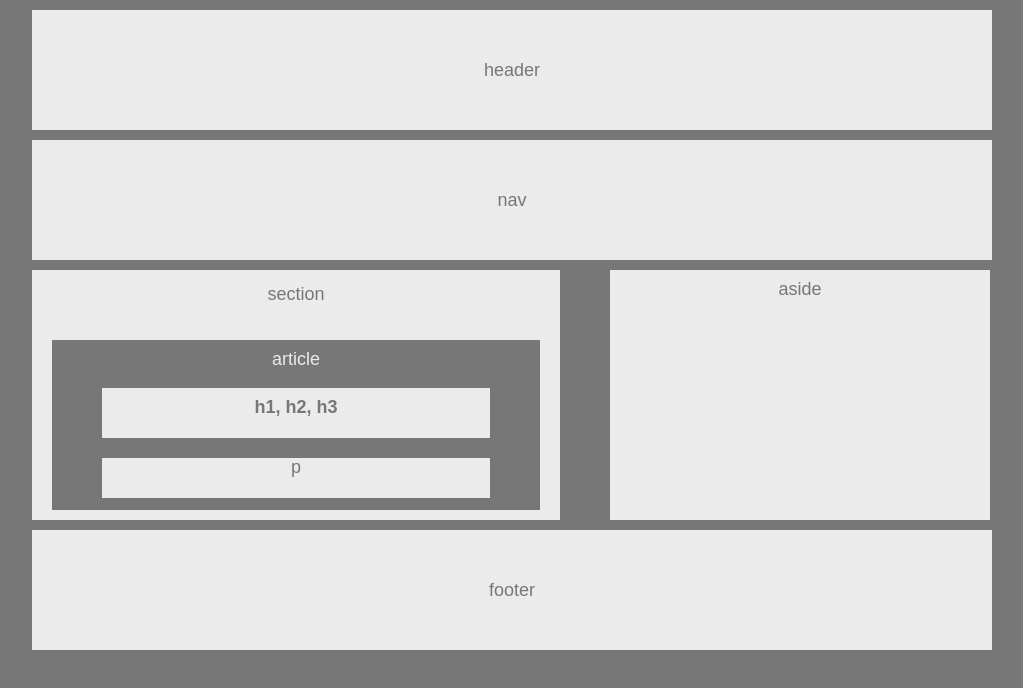
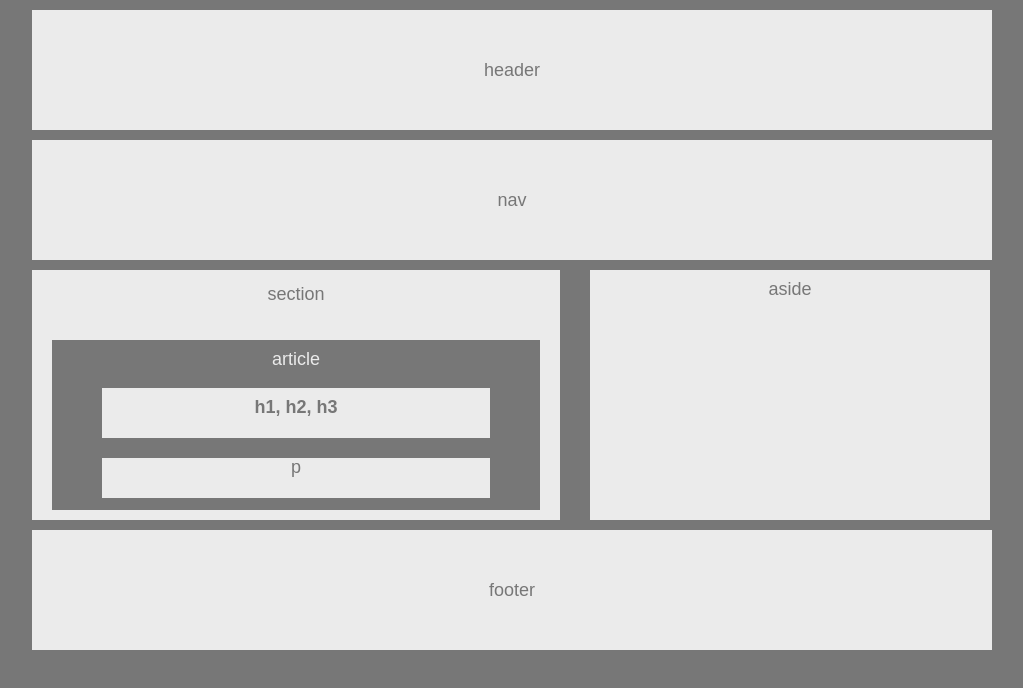
Before and after one commit to AudreySen/HW-Wireframe, a plain HTML site: page index.html in a window 1280 px wide. Shown: the whole page, without its empty margins (128-1151 px from the left). Drawn offline with Linux system fonts and the light colour scheme.

Commit message:
I modified the margin of the aside element

```diff
--- a/main.css
+++ b/main.css
@@ -42,10 +42,10 @@ aside {
     background: #ebebeb;
     float: left;
     right: 100px;
-    width: 360px;
+    width: 380px;
     height: 230px;
     margin-top: 10px;
-    margin-left: 50px;
+    margin-left: 30px;
     margin-bottom: 10px;
     padding: 10px;
 }
```
